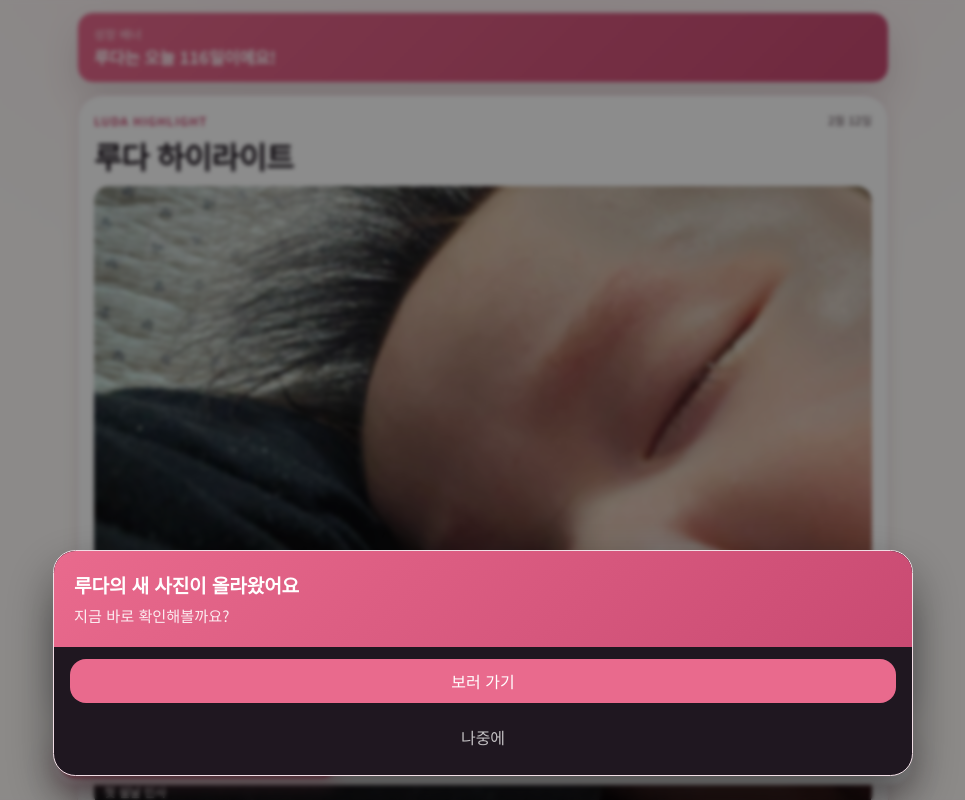
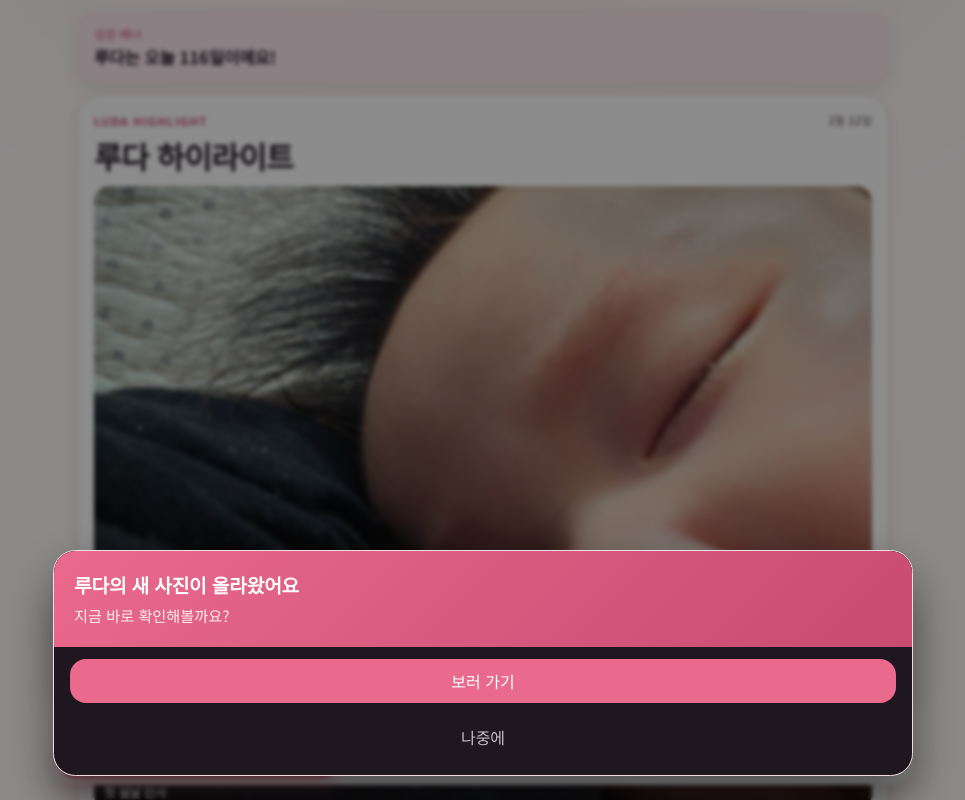
Before and after one commit to nogy21/luda-album, a Next.js app: page / in a window 1280 px wide. Shown: the top 800 px of the page, without its empty margins (157-1122 px from the left). Built offline with nearby package versions, Linux system fonts and the light colour scheme; no server answers; the database is empty; a web font is replaced by a local one.

Commit message:
design: remove memory card from landing and neutralize day banner tone

```diff
--- a/app/page.tsx
+++ b/app/page.tsx
@@ -1,7 +1,6 @@
 import { FixedBottomNav } from "@/components/fixed-bottom-nav";
 import { LandingGuestbookCta } from "@/components/landing-guestbook-cta";
 import { LandingHero } from "@/components/landing-hero";
-import { LandingMemorySection } from "@/components/landing-memory-section";
 import { LandingRecentSection } from "@/components/landing-recent-section";
 import { LudaDayBanner } from "@/components/luda-day-banner";
 import { NewPhotoBottomSheet } from "@/components/new-photo-bottom-sheet";
@@ -38,7 +37,6 @@ export default async function Home() {
     <div className="min-h-screen pb-[14rem]">
       <LudaDayBanner birthDateIso="2025-10-22T00:00:00.000Z" />
       <LandingHero items={items} />
-      <LandingMemorySection items={items} />
       <LandingRecentSection items={items} />
       <LandingGuestbookCta />
       <NewPhotoBottomSheet latestPhotoTakenAt={items[0]?.takenAt ?? null} />
--- a/components/luda-day-banner.tsx
+++ b/components/luda-day-banner.tsx
@@ -13,8 +13,8 @@ export function LudaDayBanner({ birthDateIso }: LudaDayBannerProps) {
 
   return (
     <section className="mx-auto w-full max-w-[860px] px-4 pt-[max(0.75rem,env(safe-area-inset-top))] sm:px-6">
-      <div className="rounded-[1rem] border border-[color:var(--color-line)] bg-[linear-gradient(135deg,var(--color-brand),var(--color-brand-strong))] px-4 py-3 text-white shadow-[var(--shadow-float)]">
-        <p className="text-[0.75rem] font-medium text-white/85">성장 배너</p>
+      <div className="rounded-[1rem] border border-[color:var(--color-line)] bg-[color:var(--color-brand-soft)] px-4 py-3 text-[color:var(--color-ink)] shadow-[var(--shadow-soft)]">
+        <p className="text-[0.75rem] font-medium text-[color:var(--color-brand-strong)]">성장 배너</p>
         <h2 className="mt-0.5 text-[1.05rem] font-semibold tracking-[-0.01em]">
           루다는 오늘 {days}일이에요!
         </h2>
```
